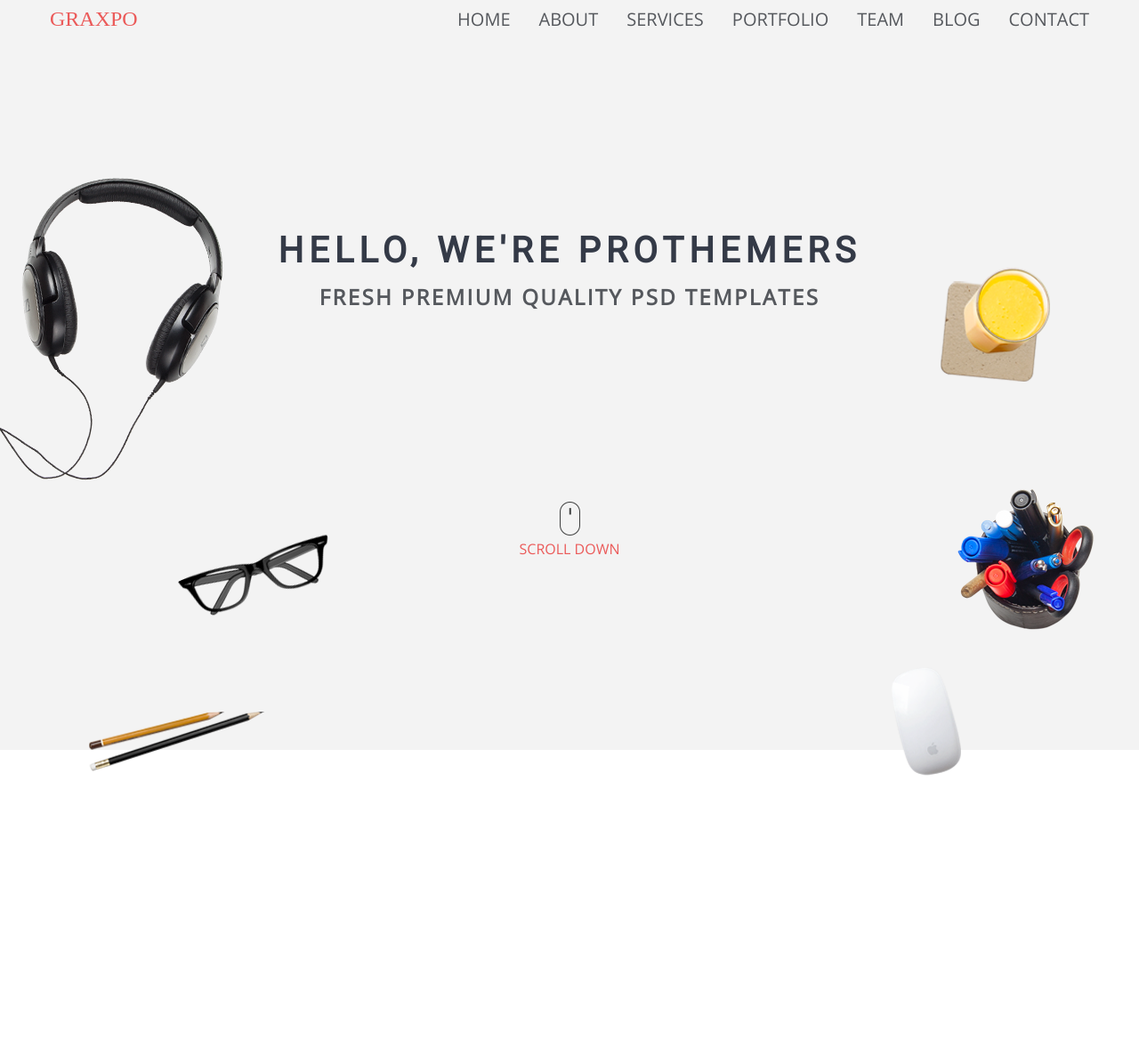
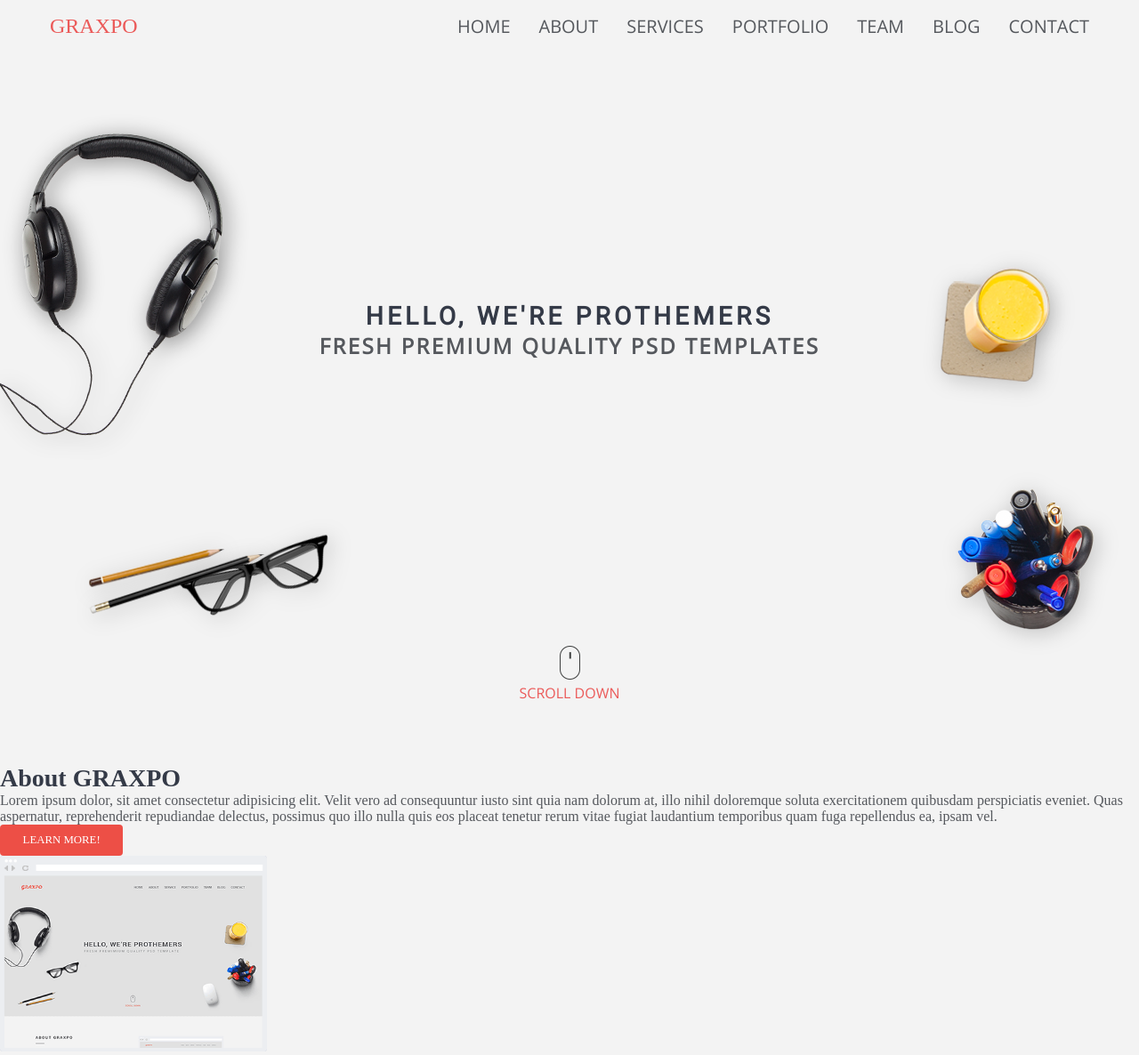
Before and after one commit to igor-mircic/graxpo, a website built with webpack: page src/index.html in a window 1280 px wide. Shown: the whole page at 89% size. Before the commit the page ends 872 px from the top, so only its background shows below. Built offline with nearby package versions, Linux system fonts and the light colour scheme; a small style sheet from the web is missing.

Commit message:
feat(about): add text, button, img

```diff
--- a/src/blocks/nav.scss
+++ b/src/blocks/nav.scss
@@ -47,7 +47,7 @@
   justify-content: space-between;
   width: 1200px;
   overflow: hidden;
-  padding: 0.5em 1em;
+  padding: 1em;
   &__logo {
     @extend %link-reset;
 
@@ -66,7 +66,7 @@
     @extend %list-reset;
 
     background: c.$gray-50;
-    padding: 3em 0;
+    padding: 10em 0;
 
     position: fixed;
     top: 0;
@@ -77,7 +77,7 @@
 
     display: flex;
     flex-direction: column;
-    justify-content: space-between;
+    gap: 3em;
     align-items: center;
 
     transform: translateX(100%);
--- a/src/index.html
+++ b/src/index.html
@@ -65,6 +65,23 @@
         </div>
       </section>
       <!-- about -->
+      <section id="about" class="about">
+        <div class="about__container">
+          <div class="about__text">
+            <h1>About GRAXPO</h1>
+            <p>
+              Lorem ipsum dolor, sit amet consectetur adipisicing elit. Velit
+              vero ad consequuntur iusto sint quia nam dolorum at, illo nihil
+              doloremque soluta exercitationem quibusdam perspiciatis eveniet.
+              Quas aspernatur, reprehenderit repudiandae delectus, possimus quo
+              illo nulla quis eos placeat tenetur rerum vitae fugiat laudantium
+              temporibus quam fuga repellendus ea, ipsam vel.
+            </p>
+            <a class="btn">Learn more!</a>
+          </div>
+          <img class="about__img" src="./images/about.png" />
+        </div>
+      </section>
       <!-- servic -->
       <!-- portfolio -->
       <!-- team -->
--- /dev/null
+++ b/src/sections/about.scss
@@ -0,0 +1,32 @@
+@use '../utils/typography.scss' as t;
+@use '../utils/colors.scss' as c;
+@use '../utils/media.scss' as m;
+%content-line {
+  background: c.$gray-400;
+  width: 2em;
+  height: 3px;
+  border-radius: 1em;
+  transition: transform 250ms ease-in-out;
+}
+
+%content-position {
+  content: "";
+  position: absolute;
+  left: 0;
+  right: 0;
+}
+.about {
+  &__container {
+  }
+  &__text {
+    & h1::after {
+      content: "";
+      width: 2em;
+      height: 3px;
+      border-radius: 1em;
+    }
+  }
+  &__img {
+    max-width: 300px;
+  }
+}
--- a/src/sections/header.scss
+++ b/src/sections/header.scss
@@ -3,9 +3,11 @@
 .header {
   position: -webkit-sticky;
   position: sticky;
-  top: 0;
+  top: 0px;
+  z-index: 999999;
   background: c.$gray-50;
 
   display: flex;
   justify-content: center;
+  overflow-x: hidden;
 }
--- a/src/sections/hero.scss
+++ b/src/sections/hero.scss
@@ -1,6 +1,7 @@
 @use '../utils/typography.scss' as t;
 @use '../utils/colors.scss' as c;
 @use '../utils/media.scss' as m;
+@use '../utils/vars.scss' as v;
 
 .hero {
   background-color: c.$gray-50;
@@ -9,10 +10,7 @@
     align: center;
   }
   &__container {
-    display: flex;
     height: 100vh;
-    flex-direction: column;
-    justify-content: space-evenly;
   }
   &__title {
     font: {
@@ -20,7 +18,7 @@
       family: t.$ff-title;
     }
     letter-spacing: 0.15em;
-    padding-bottom: 0.3em;
+    padding-top: 10em;
     color: c.$gray-800;
   }
   &__subtitle {
@@ -33,53 +31,58 @@
   }
   &__headphones {
     display: none;
-    @include m.tv {
+    filter: drop-shadow(v.$ds-400);
+    @include m.desktop {
       position: absolute;
       display: inline;
-      top: 200px;
+      left: 0;
+      top: 150px;
     }
   }
   &__glasses {
     position: absolute;
     display: inline;
-    top: 600px;
-    left: 50px;
-    @include m.tv {
+    top: 70px;
+    left: 20px;
+    filter: drop-shadow(v.$ds-200);
+    @include m.desktop {
       top: 600px;
       left: 200px;
     }
   }
   &__pen-1 {
     position: absolute;
-    display: none;
-    @include m.tv {
-      display: inline;
-      top: 800px;
-      left: 100px;
-    }
+    display: inline;
+    bottom: 140px;
+    left: 100px;
+    filter: drop-shadow(v.$ds-200);
   }
   &__pen-2 {
     position: absolute;
-    display: none;
-    @include m.tv {
-      display: inline;
-      top: 800px;
-      left: 100px;
-    }
+    display: inline;
+    bottom: 110px;
+    left: 100px;
+    filter: drop-shadow(v.$ds-200);
   }
   &__mouse {
     position: absolute;
-    display: inline;
-    top: 850px;
-    right: 40px;
-    @include m.tv {
+    display: none;
+    filter: drop-shadow(v.$ds-100);
+    @include m.desktop {
       top: 750px;
       right: 200px;
     }
   }
   &__pen-holder {
     display: none;
-    @include m.tv {
+    filter: drop-shadow(v.$ds-200);
+    @include m.tablet {
+      position: absolute;
+      display: inline;
+      top: 490px;
+      right: 200px;
+    }
+    @include m.desktop {
       position: absolute;
       display: inline;
       top: 550px;
@@ -87,19 +90,25 @@
     }
   }
   &__glass {
-    display: none;
+    position: absolute;
+    display: inline;
+    top: 160px;
+    right: 50px;
     z-index: 1;
-    @include m.tv {
-      position: absolute;
+    filter: drop-shadow(v.$ds-200);
+    @include m.desktop {
       display: inline;
       top: 300px;
       right: 100px;
     }
   }
   &__cork {
-    display: none;
-    @include m.tv {
-      position: absolute;
+    position: absolute;
+    display: inline;
+    top: 160px;
+    right: 50px;
+    filter: drop-shadow(v.$ds-200);
+    @include m.desktop {
       display: inline;
       top: 316px;
       right: 110px;
@@ -108,6 +117,10 @@
 }
 
 .scroll {
+  position: absolute;
+  bottom: 10px;
+  left: 0;
+  right: 0;
   &__text {
     font: {
       size: t.$fs-body;
--- a/src/style.scss
+++ b/src/style.scss
@@ -1,5 +1,7 @@
 @use './utils/reset.scss';
+@use './utils/buttons.scss';
 
 @use './blocks/nav.scss';
 @use './sections/header.scss';
 @use './sections/hero.scss';
+@use './sections/about.scss';
--- /dev/null
+++ b/src/utils/buttons.scss
@@ -0,0 +1,24 @@
+@use '../utils/colors.scss' as c;
+
+.btn {
+  display: inline-block;
+  border: none;
+
+  padding: 0.8em 2em;
+  border-radius: 4px;
+
+  background: c.$red-400;
+  color: c.$gray-0;
+
+  text-decoration: none;
+  cursor: pointer;
+
+  font-size: 0.8rem;
+  text-transform: uppercase;
+
+  transition: transform 200ms ease-in-out;
+
+  &:hover {
+    transform: scale(1.05);
+  }
+}
--- a/src/utils/reset.scss
+++ b/src/utils/reset.scss
@@ -1,3 +1,6 @@
+@use '../utils/colors.scss' as c;
+@use '../utils/typography.scss' as t;
+
 *,
 *::before,
 *::after {
@@ -10,3 +13,22 @@
 html {
   scroll-behavior: smooth;
 }
+
+body {
+  background: c.$gray-50;
+}
+
+h1 {
+  font-size: t.$fs-h1;
+  color: c.$gray-800;
+}
+h2 {
+  font-size: t.$fs-h2;
+}
+h3 {
+  font-size: t.$fs-h3;
+}
+p {
+  font-size: t.$fs-body;
+  color: c.$gray-400;
+}
--- a/src/utils/typography.scss
+++ b/src/utils/typography.scss
@@ -6,7 +6,7 @@ $ff-title: "Roboto";
 $ff-body: "Open Sans";
 $ff-logo: "Leckerli One";
 
-$fs-h1: 2.5rem;
+$fs-h1: 1.75rem;
 $fs-h2: 1.5rem;
 $fs-h3: 1.25rem;
 $fs-body: 1rem;
--- /dev/null
+++ b/src/utils/vars.scss
@@ -0,0 +1,5 @@
+$ds-100: 0.25em 0.25em 0.75em rgba(0, 0, 0, 0.1);
+$ds-200: 0.25em 0.25em 0.75em rgba(0, 0, 0, 0.2);
+$ds-400: 0.25em 0.25em 0.75em rgba(0, 0, 0, 0.4);
+$ds-soft: 0.25em 0.25em 0.75em rgba(0, 0, 0, 0.08),
+  0.125em 0.125em 0.25em rgba(0, 0, 0, 0.04);
```
